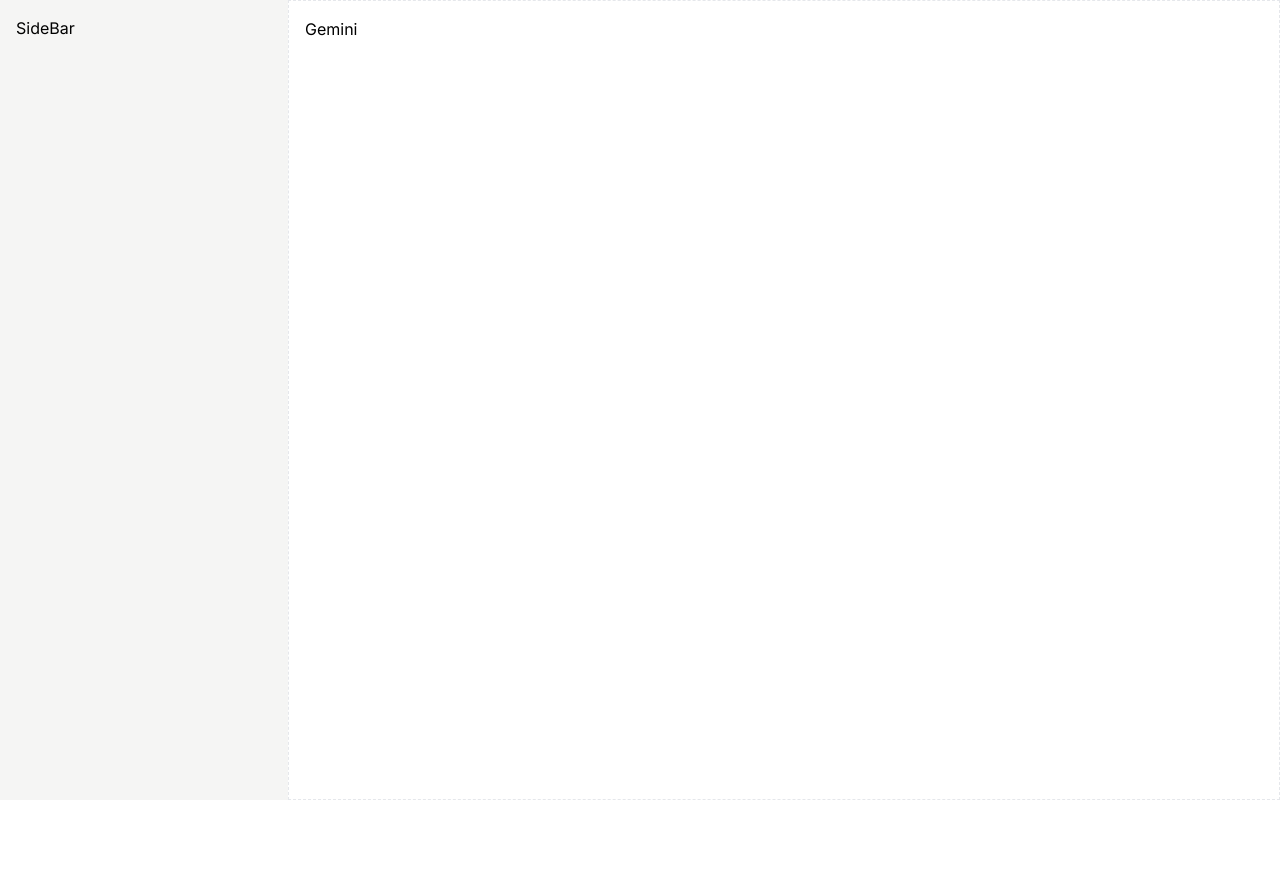
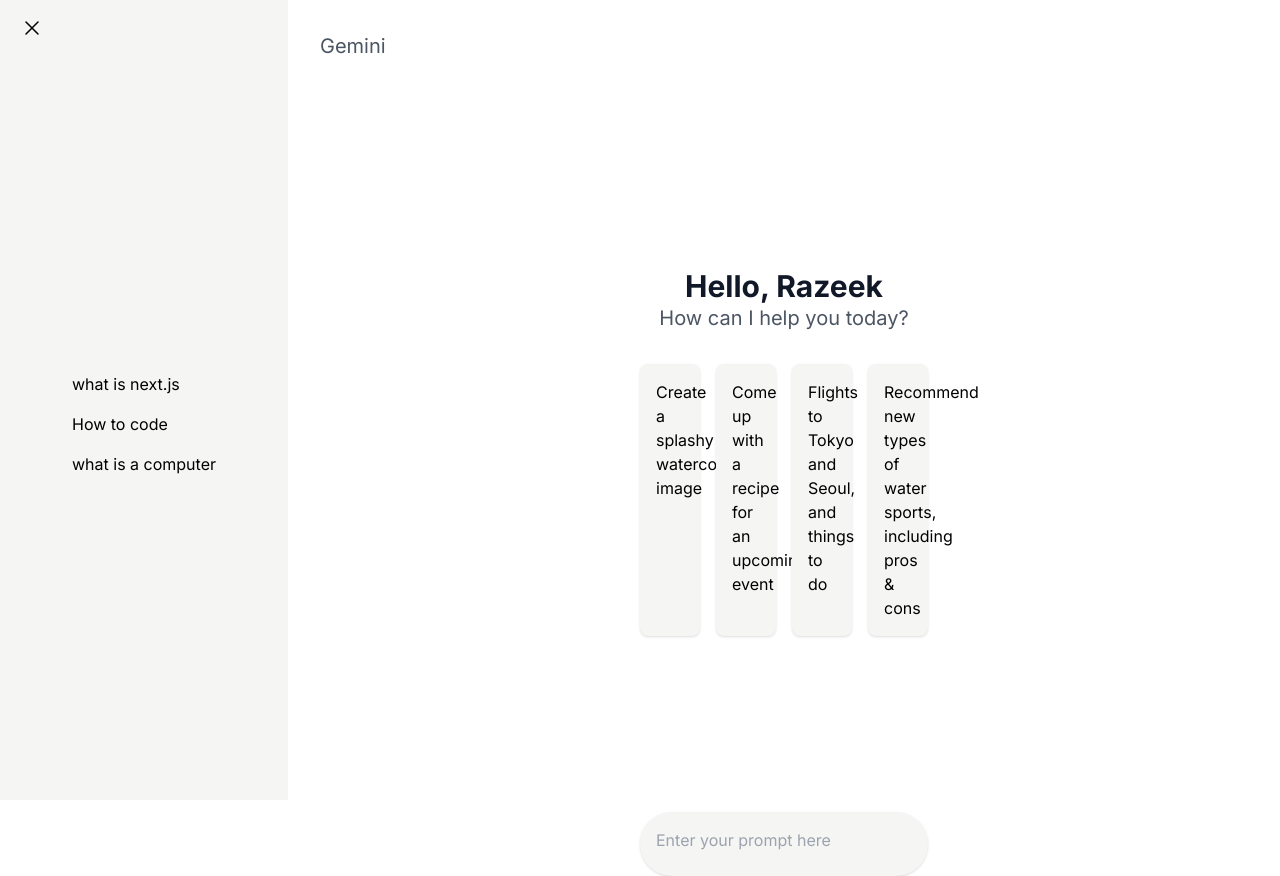
Before and after one commit to razeek-j/login-GeminiDashboard-nextjs-tailwind.css, a Next.js app: page /dashboard in a window 1280 px wide. Before the commit the page ends 800 px from the top, so only its background shows below. Built offline with nearby package versions, Linux system fonts and the light colour scheme.

Commit message:
80% done

```diff
--- a/package.json
+++ b/package.json
@@ -9,9 +9,11 @@
     "lint": "next lint"
   },
   "dependencies": {
+    "@heroicons/react": "^2.1.5",
     "@radix-ui/react-label": "^2.1.0",
     "@radix-ui/react-slot": "^1.1.0",
     "class-variance-authority": "^0.7.0",
+    "classnames": "^2.5.1",
     "clsx": "^2.1.1",
     "lucide-react": "^0.408.0",
     "next": "14.2.5",
--- a/src/app/dashboard/page.tsx
+++ b/src/app/dashboard/page.tsx
@@ -1,12 +1,30 @@
-import SideBar from "@/components/SideBar";
+import SideBar from '@/components/SideBar';
 
 export default function Dashboard() {
   return (
-    <div className="bg-grey h-screen flex flex-row justify-start">
+    <div className="bg-white h-screen flex">
       <SideBar />
-      <div className="flex-1 p-4 border border-dashed">
-        Gemini
+      <div className="flex-1 flex flex-col p-8">
+        <div className="mb-8">
+          <p className="text-xl text-gray-600">Gemini</p>
+        </div>
+        <div className="flex-1 flex flex-col items-center justify-center mx-80">
+          <div className="text-center mb-8">
+            <h1 className="text-3xl font-bold text-gray-900 mt-44">Hello, Razeek</h1>
+            <p className="text-xl text-gray-600">How can I help you today?</p>
+          </div>
+          <div className="grid grid-cols-1 md:grid-cols-2 lg:grid-cols-4 gap-4">
+            <div className="bg-stone-100 p-4 rounded-lg shadow">Create a splashy watercolor image</div>
+            <div className="bg-stone-100 p-4 rounded-lg shadow">Come up with a recipe for an upcoming event</div>
+            <div className="bg-stone-100 p-4 rounded-lg shadow">Flights to Tokyo and Seoul, and things to do</div>
+            <div className="bg-stone-100 p-4 rounded-lg shadow">Recommend new types of water sports, including pros & cons</div>
+          </div>
+          <textarea
+            className="w-full h-16 p-4 bg-stone-100 rounded-full shadow resize-none mt-44 focus:outline-none"
+            placeholder="Enter your prompt here"
+          />
+        </div>
       </div>
     </div>
-  )
+  );
 }
--- a/src/components/SideBar.tsx
+++ b/src/components/SideBar.tsx
@@ -1,11 +1,38 @@
-import React from 'react'
+"use client";
+import React, { useState } from 'react';
+import classNames from 'classnames';
+import { Bars3Icon as MenuIcon, XMarkIcon as XIcon } from '@heroicons/react/24/outline';
 
 const SideBar = () => {
+  const [toggleCollapse, setToggleCollapse] = useState(false);
+  const wrapperClasses = classNames(
+    'h-screen font-poppins px-4 pt-4 pb-4 flex justify-between flex-col bg-stone-100',
+    {
+      'w-72': !toggleCollapse,
+      'w-16': toggleCollapse,
+    }
+  );
+
   return (
-    <div className='h-screen font-poppins px-4 pt-4 pb-4 flex justify-between flex-col w-72 bg-stone-100'>
-        SideBar
+    <div className={wrapperClasses}>
+      <div className="flex flex-col h-full">
+        <div className="flex items-center justify-between pl-1 gap-4 mb-6">
+          <button onClick={() => setToggleCollapse(!toggleCollapse)}>
+            {!toggleCollapse ? <XIcon className="w-6 h-6" /> : <MenuIcon className="w-6 h-6" />}
+          </button>
+        </div>
+        {!toggleCollapse && (
+          <nav className="flex-1 flex items-center justify-center">
+            <ul className="text-left">
+              <li className="py-2 px-4 hover:bg-gray-200 rounded">what is next.js</li>
+              <li className="py-2 px-4 hover:bg-gray-200 rounded">How to code</li>
+              <li className="py-2 px-4 hover:bg-gray-200 rounded">what is a computer</li>
+            </ul>
+          </nav>
+        )}
+      </div>
     </div>
-  )
-}
+  );
+};
 
-export default SideBar
+export default SideBar;
--- /dev/null
+++ b/src/heroicons.d.ts
@@ -0,0 +1,9 @@
+// src/heroicons.d.ts
+
+declare module '@heroicons/react/outline' {
+    import { FC, SVGProps } from 'react';
+
+    export const MenuIcon: FC<SVGProps<SVGSVGElement>>;
+    export const XIcon: FC<SVGProps<SVGSVGElement>>;
+    // Add other icons as needed
+  }
```
Also changed, not shown: 1 other file (tests, documents, lock files or other folders).
